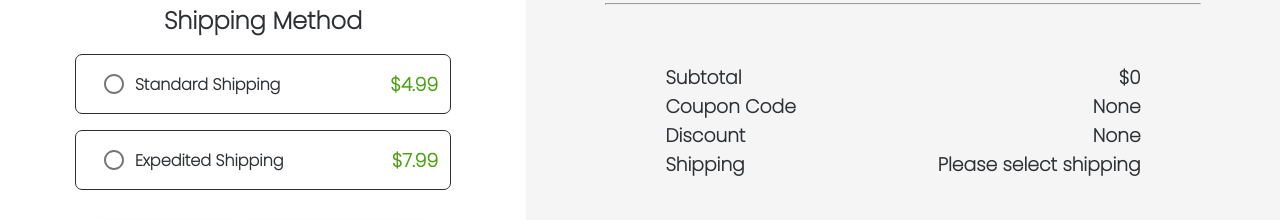
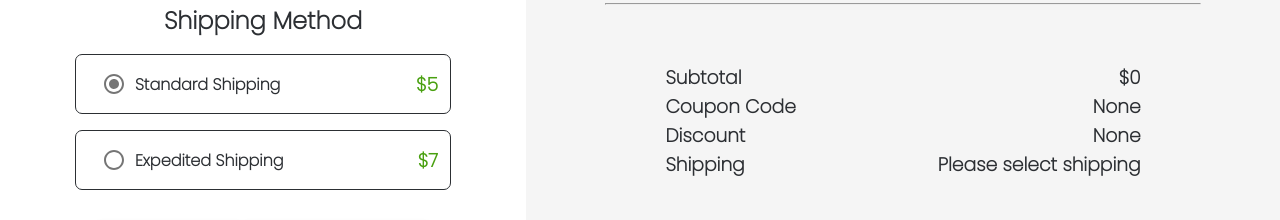
Before and after one commit to jordanlaclair/Candleaf-MERN, a React (Create React App) app in the folder client/: page /shipping in a window 1280 px wide. Shown: the part 457-677 px from the top of the page. Built offline with nearby package versions, Linux system fonts and the light colour scheme; no server answers.

Commit message:
shipping and discount logic complete

```diff
--- a/client/src/components/Checkout.tsx
+++ b/client/src/components/Checkout.tsx
@@ -105,15 +105,14 @@ const Checkout = () => {
 		}
 	}, [couponCount]);
 	useEffect(() => {
-		return () => {
-			dispatch(userAction.removeCouponDiscount(userID));
-		};
+		dispatch(userAction.removeCouponDiscount(userID));
+		return () => {};
 	}, []);
 
-	useEffect(() => {
+	/* useEffect(() => {
 		dispatch(userAction.updateTotalDiscounts(userID));
 	}, [newsLetterDiscount, couponDiscount]);
-
+ */
 	useEffect(() => {
 		let discount = Math.round((cartTotal * 0.1 + Number.EPSILON) * 100) / 100;
 		if (checkNewsLetter) {
--- a/client/src/components/Header.tsx
+++ b/client/src/components/Header.tsx
@@ -14,6 +14,7 @@ import { useHistory } from "react-router-dom";
 import devices from "../styles/devices";
 import { useAuth0 } from "@auth0/auth0-react";
 import { useEffect } from "react";
+import { fetchUser } from "../apis/users";
 import { FC } from "react";
 
 const Header: FC = () => {
@@ -24,8 +25,8 @@ const Header: FC = () => {
 	}
 
 	const { loginWithRedirect } = useAuth0();
-	const reduxUser = useSelector((state: State) => state.user);
 	const { logout } = useAuth0();
+	const firstName = useSelector((state: State) => state.user.firstName);
 	const { user, isAuthenticated } = useAuth0();
 	const dispatch = useDispatch();
 	const history = useHistory();
@@ -49,7 +50,7 @@ const Header: FC = () => {
 	};
 
 	useEffect(() => {
-		if (isAuthenticated) {
+		if (isAuthenticated && firstName == "Guest") {
 			// non-null assertion operator tells typescript that even though it can be null, it can trust you that its not
 			let newUser: NewUserSchema = {
 				firstName: user?.given_name!,
--- a/client/src/components/Shipping.tsx
+++ b/client/src/components/Shipping.tsx
@@ -42,7 +42,7 @@ import { useDispatch, useSelector } from "react-redux";
 import { State } from "../store/reducers";
 
 const Shipping = () => {
-	const [shippingMethod, setShippingMethod] = useState("");
+	const [shippingMethod, setShippingMethod] = useState("STANDARD");
 	const history = useHistory();
 	const couponDiscount = useSelector(
 		(state: State) => state.user.couponDiscount
@@ -58,6 +58,7 @@ const Shipping = () => {
 	const userID = useSelector((state: State) => state.user._id);
 	const total = useSelector((state: State) => state.user.total);
 	const email = useSelector((state: State) => state.user.email);
+	const cartWeight = useSelector((state: State) => state.user.cartWeight);
 	const address = useSelector((state: State) => state.user.address);
 	const cartTotal = useSelector((state: State) => state.user.cartTotal);
 	const candles = useSelector((state: State) => state.candles);
@@ -80,6 +81,26 @@ const Shipping = () => {
 	};
 	const handleShippingChange = (event: React.ChangeEvent<HTMLInputElement>) => {
 		setShippingMethod(event.target.value);
+	};
+
+	const calculateShippingCost = (value: string) => {
+		let price = 0;
+		switch (value) {
+			case ShippingMethod.STANDARD:
+				price = cartWeight / 800 + 5;
+				break;
+			case ShippingMethod.EXPEDITED:
+				price = cartWeight / 800 + 7;
+				break;
+			case ShippingMethod.NONE:
+				price = 0;
+				break;
+			default:
+				price = 0;
+				break;
+		}
+
+		return `$${price}`;
 	};
 
 	const formatAddress = () => {
@@ -112,8 +133,9 @@ const Shipping = () => {
 	};
 
 	useEffect(() => {
-		if (shippingMethod !== "")
+		if (shippingMethod !== "") {
 			dispatch(updateShippingCost(shippingMethod, userID));
+		}
 	}, [shippingMethod]);
 
 	return (
@@ -177,7 +199,7 @@ const Shipping = () => {
 							Standard Shipping
 						</h4>
 					</PurchaseOption>
-					<h3>$4.99</h3>
+					<h3>{calculateShippingCost(ShippingMethod.STANDARD)}</h3>
 				</OptionWrapper>
 				<OptionWrapper>
 					<PurchaseOption>
@@ -197,7 +219,7 @@ const Shipping = () => {
 							Expedited Shipping
 						</h4>
 					</PurchaseOption>
-					<h3>$7.99</h3>
+					<h3>{calculateShippingCost(ShippingMethod.EXPEDITED)}</h3>
 				</OptionWrapper>
 				<ButtonWrapper>
 					<Button
@@ -268,11 +290,11 @@ const Shipping = () => {
 					</DetailsWrapper>
 					<DetailsWrapper>
 						<h3>Shipping</h3>
-						<ShippingTextBright>
+						<ShippingText>
 							{shippingCost === 0
 								? "Please select shipping"
 								: roundToNearestTenths(shippingCost)}
-						</ShippingTextBright>
+						</ShippingText>
 					</DetailsWrapper>
 				</DetailsOuterWrapper>
 				<HorizontalLine />
@@ -326,7 +348,3 @@ const ButtonWrapper = styled.div`
 	justify-content: space-between;
 	align-items: center;
 `;
-
-const ShippingTextBright = styled(ShippingText)`
-	opacity: 1;
-`;
--- a/client/src/store/actions/usersActionCreator.tsx
+++ b/client/src/store/actions/usersActionCreator.tsx
@@ -556,7 +556,7 @@ export const addCouponDiscount =
 				city,
 				total: total - value,
 				couponDiscount: value,
-				totalDiscounts,
+				totalDiscounts: totalDiscounts + value,
 				newsLetterDiscount,
 			};
 
@@ -613,9 +613,9 @@ export const removeCouponDiscount =
 				region,
 				address,
 				city,
-				total: total + couponDiscount,
+				total: cartTotal,
 				couponDiscount: 0,
-				totalDiscounts,
+				totalDiscounts: 0,
 				newsLetterDiscount,
 			};
 
@@ -673,7 +673,7 @@ export const addNewsLetterDiscount =
 				city,
 				total: total - value,
 				couponDiscount,
-				totalDiscounts,
+				totalDiscounts: totalDiscounts + value,
 				newsLetterDiscount: value,
 			};
 
@@ -734,7 +734,7 @@ export const removeNewsLetterDiscount =
 				cartWeight,
 				total: total + value,
 				couponDiscount,
-				totalDiscounts,
+				totalDiscounts: totalDiscounts - value,
 				newsLetterDiscount: 0,
 			};
 
@@ -952,21 +952,14 @@ export const updateShippingCost =
 					price = 0;
 					break;
 			}
-			if (price != 0) {
+
 			shippingCost = price;
 			total = total + price;
 			shippingPayload = {
 				newShippingCost: price,
-					newTotal: total + price,
-				};
-			} else {
-				shippingCost = price;
-				total = total;
-				shippingPayload = {
-					newShippingCost: price,
 				newTotal: total,
 			};
-			}
+
 			const newData = {
 				orders,
 				cart,
--- a/client/src/store/reducers/userReducer.tsx
+++ b/client/src/store/reducers/userReducer.tsx
@@ -31,6 +31,7 @@ interface UserSchema {
 	orders: CartsArray;
 	_id: string;
 	cart: CartsArray;
+	cartWeight: number;
 	cartTotal: number;
 }
 
@@ -48,6 +49,7 @@ let initialState: UserSchema = {
 	postalCode: 0,
 	country: "",
 	createdAt: "",
+	cartWeight: 0,
 	region: "",
 	newsLetterDiscount: 0,
 	totalDiscounts: 0,
@@ -86,26 +88,28 @@ const reducer: Reducer<UserSchema, UserActions> = (
 		case ActionType.ADD_TO_CART_QUANTITY:
 			return action.payload;
 		case ActionType.ADD_COUPON_DISCOUNT:
+			user.totalDiscounts += action.payload;
 			user.couponDiscount = action.payload;
 			user.total -= user.couponDiscount;
 			return user;
 		case ActionType.REMOVE_COUPON_DISCOUNT:
 			return {
 				...user,
+				totalDiscounts: user.totalDiscounts - user.couponDiscount,
 				total: user.total + user.couponDiscount,
 				couponDiscount: 0,
 			};
 		case ActionType.ADD_NEWSLETTER_DISCOUNT:
+			user.totalDiscounts += action.payload;
 			user.newsLetterDiscount = action.payload;
 			user.total -= user.newsLetterDiscount;
 			return user;
 		case ActionType.REMOVE_NEWSLETTER_DISCOUNT:
 			user.total += user.newsLetterDiscount;
+			user.totalDiscounts -= user.newsLetterDiscount;
 			user.newsLetterDiscount = 0;
 			return user;
-		case ActionType.UPDATE_TOTAL_DISCOUNT:
-			user.totalDiscounts = user.couponDiscount + user.newsLetterDiscount;
-			return user;
+
 		case ActionType.USER_SUBMIT_DETAILS:
 			return user;
 		case ActionType.UPDATE_ADDRESS:
```
Lines whose indentation alone changed are shown as unchanged.
